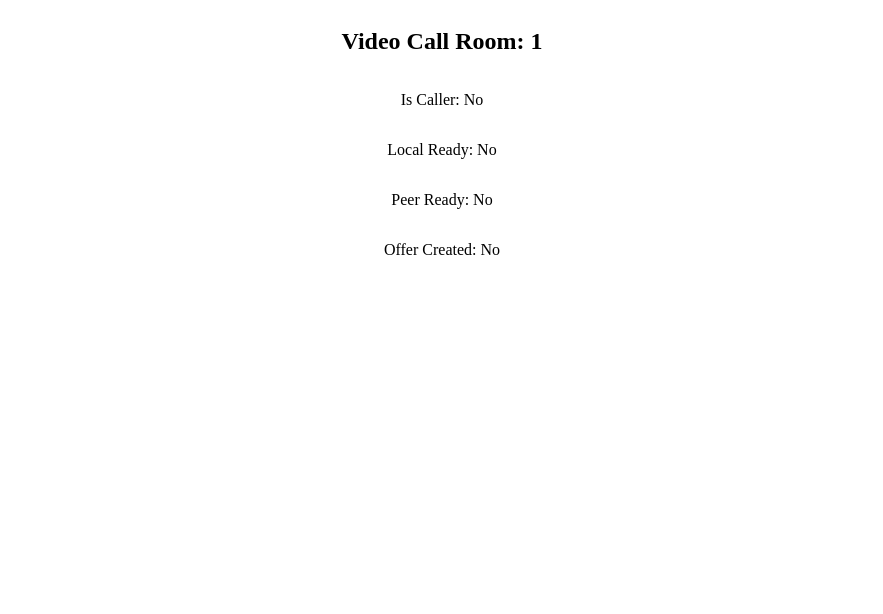
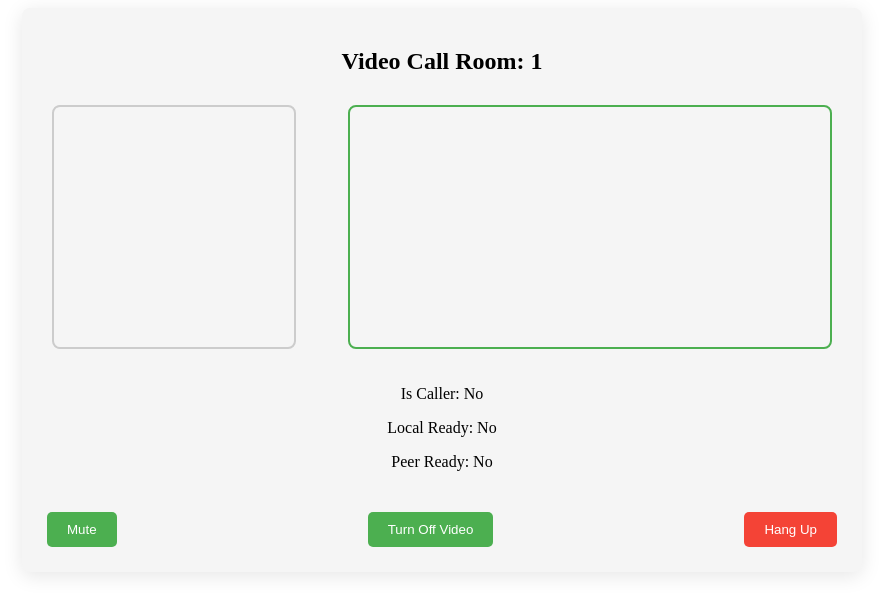
Before and after one commit to KiranBaburaj/socialmedia-frontend, a React (Vite) app in the folder socialmedia/: page /video-call/1 in a window 1280 px wide. Shown: the top 614 px of the page, without its empty margins (198-1081 px from the left). Built offline with nearby package versions, Linux system fonts and the light colour scheme; no server answers.

Commit message:
video call working ui+

```diff
--- a/socialmedia/src/components/VideoCall.jsx
+++ b/socialmedia/src/components/VideoCall.jsx
@@ -13,6 +13,8 @@ const VideoCall = () => {
   const [isReady, setIsReady] = useState(false);
   const [peerReady, setPeerReady] = useState(false);
   const [offerCreated, setOfferCreated] = useState(false);
+  const [isMuted, setIsMuted] = useState(false);
+  const [isVideoEnabled, setIsVideoEnabled] = useState(true);
 
   useEffect(() => {
     console.log(`VideoCall component mounted. isCaller: ${isCaller}, roomId: ${roomId}`);
@@ -194,20 +196,108 @@ const VideoCall = () => {
     }
   };
 
+  const toggleMute = () => {
+    const stream = localVideoRef.current.srcObject;
+    stream.getAudioTracks().forEach(track => track.enabled = !track.enabled);
+    setIsMuted(!isMuted);
+    console.log(`Microphone is now ${!isMuted ? 'muted' : 'unmuted'}.`);
+  };
+
+  const toggleVideo = () => {
+    const stream = localVideoRef.current.srcObject;
+    stream.getVideoTracks().forEach(track => track.enabled = !track.enabled);
+    setIsVideoEnabled(!isVideoEnabled);
+    console.log(`Video is now ${!isVideoEnabled ? 'off' : 'on'}.`);
+  };
+
   return (
-    <div style={{ display: 'flex', flexDirection: 'column', alignItems: 'center' }}>
-      <h2>Video Call Room: {roomId}</h2>
-      <p>Is Caller: {isCaller ? 'Yes' : 'No'}</p>
-      <p>Local Ready: {isReady ? 'Yes' : 'No'}</p>
-      <p>Peer Ready: {peerReady ? 'Yes' : 'No'}</p>
-      <p>Offer Created: {offerCreated ? 'Yes' : 'No'}</p>
-      {errorMessage && <p style={{ color: 'red' }}>{errorMessage}</p>}
-      <div style={{ display: 'flex', justifyContent: 'center', width: '100%' }}>
-        <video ref={localVideoRef} autoPlay playsInline muted style={{ width: '40%', margin: '10px' }} />
-        <video ref={remoteVideoRef} autoPlay playsInline style={{ width: '40%', margin: '10px' }} />
+    <div style={styles.container}>
+      <h2 style={styles.header}>Video Call Room: {roomId}</h2>
+      <div style={styles.videoContainer}>
+        <video ref={localVideoRef} autoPlay playsInline muted style={styles.localVideo} />
+        <video ref={remoteVideoRef} autoPlay playsInline style={styles.remoteVideo} />
+      </div>
+      <div style={styles.info}>
+        <p>Is Caller: {isCaller ? 'Yes' : 'No'}</p>
+        <p>Local Ready: {isReady ? 'Yes' : 'No'}</p>
+        <p>Peer Ready: {peerReady ? 'Yes' : 'No'}</p>
+        {errorMessage && <p style={styles.error}>{errorMessage}</p>}
+      </div>
+      <div style={styles.buttonContainer}>
+        <button style={styles.button} onClick={toggleMute}>{isMuted ? 'Unmute' : 'Mute'}</button>
+        <button style={styles.button} onClick={toggleVideo}>{isVideoEnabled ? 'Turn Off Video' : 'Turn On Video'}</button>
+        <button style={styles.hangUpButton} onClick={() => { /* Handle hang up */ }}>Hang Up</button>
       </div>
     </div>
   );
 };
 
+const styles = {
+  container: {
+    display: 'flex',
+    flexDirection: 'column',
+    alignItems: 'center',
+    backgroundColor: '#F5F5F5',
+    padding: '20px',
+    borderRadius: '8px',
+    boxShadow: '0 4px 20px rgba(0, 0, 0, 0.1)',
+    maxWidth: '800px',
+    margin: '0 auto',
+  },
+  header: {
+    textAlign: 'center',
+    marginBottom: '20px',
+  },
+  videoContainer: {
+    display: 'flex',
+    justifyContent: 'space-between',
+    width: '100%',
+  },
+  localVideo: {
+    width: '30%',
+    margin: '10px',
+    borderRadius: '8px',
+    border: '2px solid #ccc',
+  },
+  remoteVideo: {
+    width: '60%',
+    margin: '10px',
+    borderRadius: '8px',
+    border: '2px solid #4CAF50',
+  },
+  info: {
+    textAlign: 'center',
+    margin: '10px 0',
+  },
+  error: {
+    color: 'red',
+  },
+  buttonContainer: {
+    display: 'flex',
+    justifyContent: 'space-between',
+    width: '100%',
+    marginTop: '10px',
+  },
+  button: {
+    padding: '10px 20px',
+    margin: '5px',
+    backgroundColor: '#4CAF50',
+    color: 'white',
+    border: 'none',
+    borderRadius: '5px',
+    cursor: 'pointer',
+    transition: 'background-color 0.3s',
+  },
+  hangUpButton: {
+    padding: '10px 20px',
+    margin: '5px',
+    backgroundColor: '#F44336',
+    color: 'white',
+    border: 'none',
+    borderRadius: '5px',
+    cursor: 'pointer',
+    transition: 'background-color 0.3s',
+  },
+};
+
 export default VideoCall;
```
